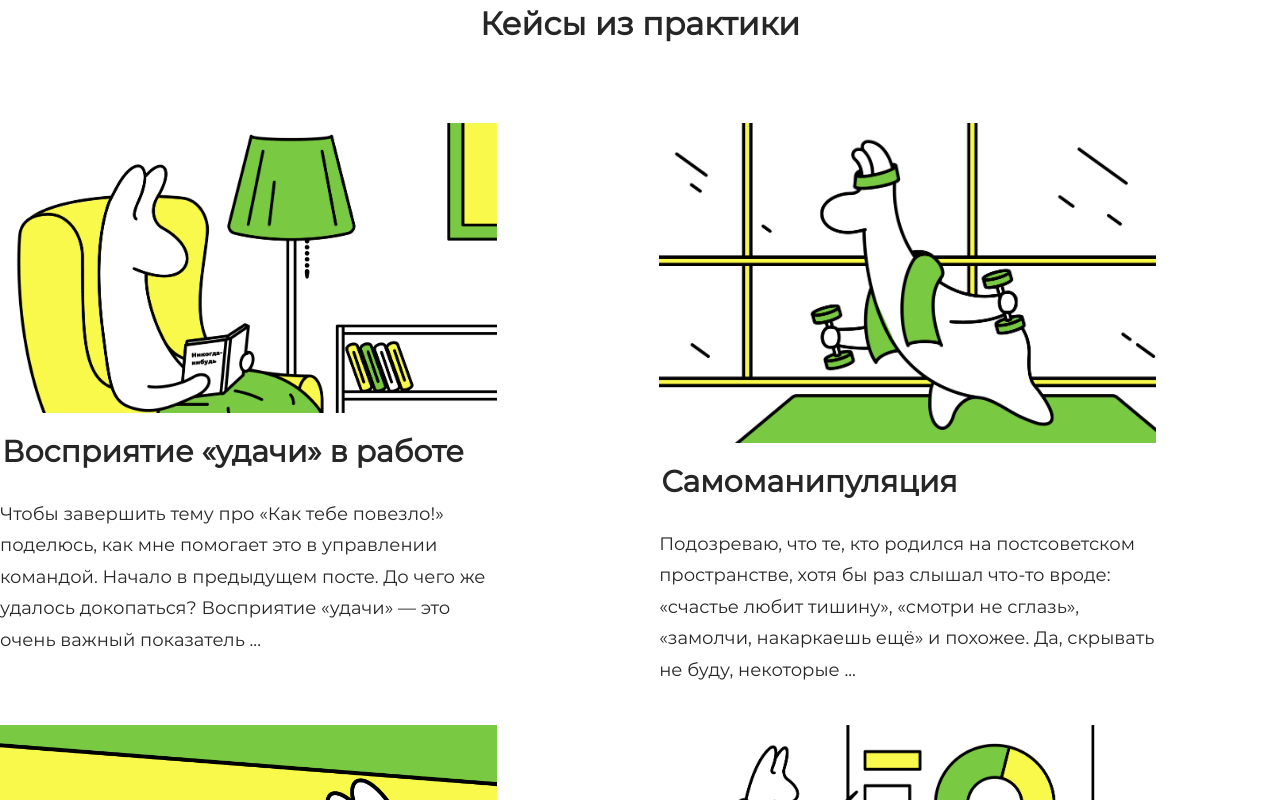
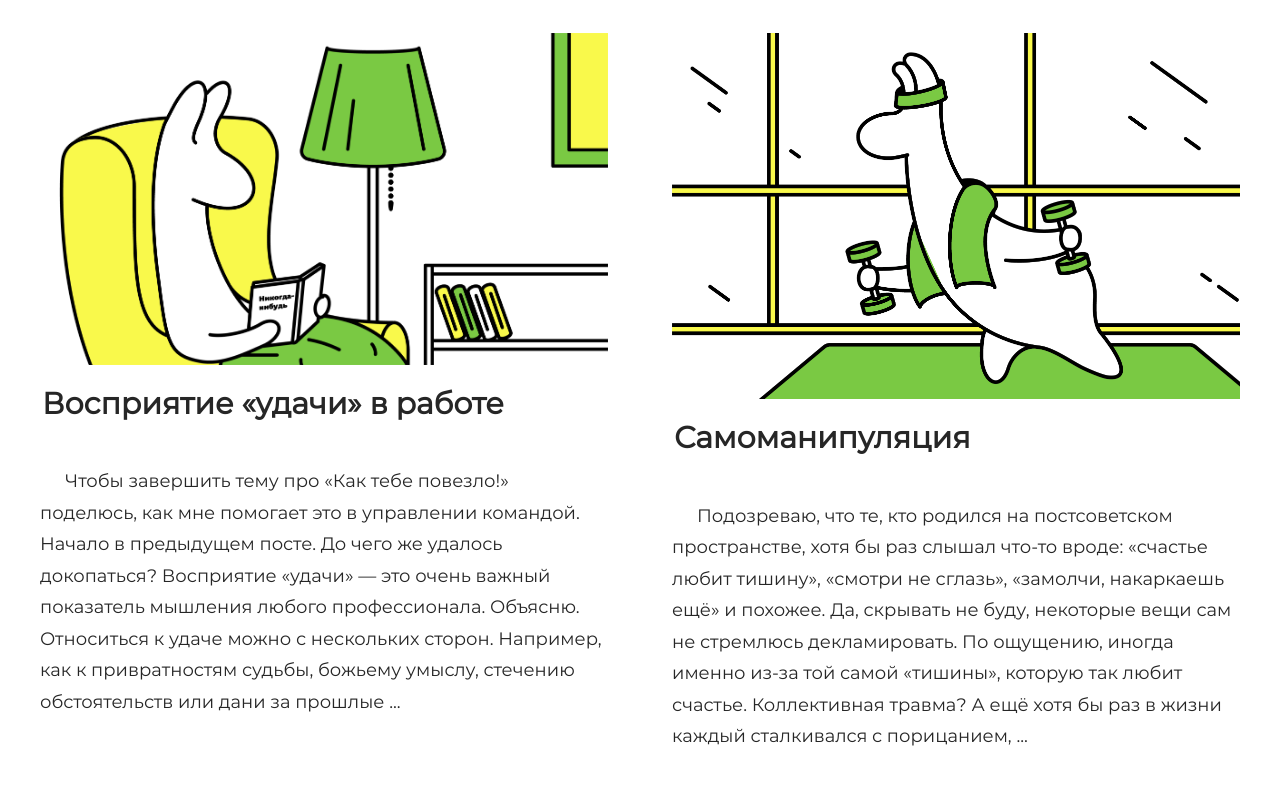
Before and after one commit to ITGirls-PM/developers, a Next.js app: page /practice in a window 1280 px wide. Shown: the part 280-1080 px from the top of the page. Built offline with nearby package versions, Linux system fonts and the light colour scheme.

Commit message:
cases page was finished

```diff
--- a/src/app/blog/style.module.scss
+++ b/src/app/blog/style.module.scss
@@ -1,7 +1,7 @@
 @import '../globals.scss';
 
 .blog {
-  padding-top: 170px;
+  padding-top: 80px;
   max-width: 100%;
   margin: 0 auto;
   display: flex;
--- a/src/app/practice/page.jsx
+++ b/src/app/practice/page.jsx
@@ -1,7 +1,7 @@
 import React from 'react';
 import style from './style.module.scss';
 import { practiceData } from '../../constants/practice/practiceData.js';
-import PracticeBlog from '@/components/ArticlePractice';
+import ArticlePractice from '@/components/ArticlePractice';
 
 export default function Practice() {
   return (
@@ -9,7 +9,7 @@ export default function Practice() {
       <h1 className={style['heading']}>Кейсы из практики</h1>
       <div className={style['practice__container']}>
         {practiceData.map((item) => {
-          return <PracticeBlog {...item} key={item.id} />;
+          return <ArticlePractice {...item} key={item.id} />;
         })}
       </div>
     </main>
--- a/src/app/practice/style.module.scss
+++ b/src/app/practice/style.module.scss
@@ -3,8 +3,8 @@
 .practice__container {
   display: grid;
   grid-template-columns: 1fr 1fr;
-  gap: 3vw;
-  width: 100vw;
+  gap: 5vw;
+  width: 100%;
   min-width: 320px;
   max-width: 1440px;
 }
@@ -18,7 +18,7 @@
   align-items: center;
   gap: 10vh;
   color: $black;
-  padding: 170px 40px 0px 40px;
+  padding: 80px 40px 0px 40px;
 }
 .heading {
   font-family: 'Montserrat', sans-serif;
@@ -50,4 +50,8 @@
   }
 }
 @media (width < 640px) {
+  .heading {
+    padding-top: 2vw;
+    padding-bottom: 2vw;
+  }
 }
--- a/src/components/ArticleBlog/ArticleBlog.jsx
+++ b/src/components/ArticleBlog/ArticleBlog.jsx
@@ -13,7 +13,7 @@ const ArticleBlog = (props) => {
       />
       <div className={style['blog__info']}>
         <h2 className={style['blog__title']}>{props.title}</h2>
-        <span className={style['blog__text']}>{props.text}</span>
+        <p className={style['blog__text']}>{props.text}</p>
       </div>
     </article>
   );
--- a/src/components/ArticleBlog/style.module.scss
+++ b/src/components/ArticleBlog/style.module.scss
@@ -24,6 +24,7 @@
   padding-bottom: 2vw;
 }
 .blog__text {
+  white-space: pre-line;
   font-weight: 300;
   color: $black;
   line-height: 1.75;
--- a/src/components/ArticlePractice/index.jsx
+++ b/src/components/ArticlePractice/index.jsx
@@ -2,7 +2,7 @@ import Image from 'next/image';
 import style from './style.module.scss';
 import DescriptionPractice from '../DescriptionPractive';
 
-const PracticeBlog = (props) => {
+const ArticlePractice = (props) => {
   return (
     <article className={style['practice__article']}>
       <Image
@@ -19,4 +19,4 @@ const PracticeBlog = (props) => {
     </article>
   );
 };
-export default PracticeBlog;
+export default ArticlePractice;
--- a/src/components/ArticlePractice/style.module.scss
+++ b/src/components/ArticlePractice/style.module.scss
@@ -2,7 +2,7 @@
 
 .practice__section-image {
   height: auto;
-  width: 80%;
+  width: 100%;
 }
 .practice__article {
   display: flex;
@@ -12,7 +12,7 @@
   gap: 1.5vw;
 }
 .practice__info {
-  max-width: 80%;
+  max-width: 100%;
 }
 .practice__title {
   color: $black;
@@ -32,7 +32,7 @@
     align-items: center;
     gap: 1.5vw;
     max-width: 640px;
-    padding: 0 45px;
+    padding: 0;
   }
   .practice__section-image {
     height: auto;
@@ -42,6 +42,7 @@
     max-width: 100%;
   }
   .practice__title {
-    padding-bottom: 28px;
+    padding-top: 2vw;
+    padding-bottom: 2vw;
   }
 }
--- a/src/components/DescriptionPractive/index.js
+++ b/src/components/DescriptionPractive/index.js
@@ -12,7 +12,7 @@ export default function DescriptionPractice(props) {
   let text = props.text;
 
   const clicedNumber = () => {
-    let clicedText = 205;
+    let clicedText = 405;
     for (let i = 0; i < 20; i++) {
       if (props.text[clicedText + i] === ' ')
         return (clicedText = clicedText + i);
@@ -27,16 +27,22 @@ export default function DescriptionPractice(props) {
   }
 
   return (
-    <span className={style['practice__text']}>
+    <p className={style['practice__text']}>
       {firstPartText}
-      <span style={clicked ? { display: 'none' } : { display: 'inline' }}>
+      <p
+        className={style['practice__common-text']}
+        style={clicked ? { display: 'none' } : { display: 'inline' }}
+      >
         <bottom className={style['practice__bottom']} onClick={handleClicked}>
           ...
         </bottom>
-      </span>
-      <span style={clicked ? { display: 'inline' } : { display: 'none' }}>
+      </p>
+      <p
+        className={style['practice__common-text']}
+        style={clicked ? { display: 'inline' } : { display: 'none' }}
+      >
         {secondPartText}
-      </span>
-    </span>
+      </p>
+    </p>
   );
 }
--- a/src/components/DescriptionPractive/style.module.scss
+++ b/src/components/DescriptionPractive/style.module.scss
@@ -4,6 +4,7 @@
   color: $black;
   line-height: 1.75;
   font-size: 18px;
+  text-indent: 25px;
   word-wrap: break-word;
 }
 .practice__bottom {
@@ -17,9 +18,13 @@
   text-decoration-color: $green;
   transition: height 0.3s ease, opacity 0.3s ease;
 }
+.practice__common-text {
+  white-space: pre-line;
+}
 @media (width< 640px) {
   .practice__text {
     line-height: 1.55;
     font-size: 16px;
+    margin: 0;
   }
 }
--- a/src/constants/practice/practiceData.js
+++ b/src/constants/practice/practiceData.js
@@ -6,6 +6,7 @@ const practiceData = [
     text: `Чтобы завершить тему про «Как тебе повезло!» поделюсь, как мне помогает это в управлении командой. Начало в предыдущем посте.
     До чего же удалось докопаться? Восприятие «удачи» — это очень важный показатель мышления любого профессионала.
     Объясню. Относиться к удаче можно с нескольких сторон.
+
     Например, как к привратностям судьбы, божьему умыслу, стечению обстоятельств или дани за прошлые хорошие дела. В прицнипе — пожалуйста, но продуктивной составляющей в этом ноль. Вся ответственность за такое событие при таком отношении перекладывается на судьбу, Бога, обстоятельства или карму.
     Если подойти к этому вопросу с прагматизмом, восприятие «удачи» — это критическая способность оценивать закономерности, которые к этой удаче привели. А что это такое? А это уже — нелинейное планирование. Приходим в мою профессиональную область, где я чувствую себя уверенно и могу пояснить со знанием дела 🙂
     Возьмём прям определение: «Нелинейное планирование — совокупность факторов благоприятных для выполнения той или иной задачи». Что-то чувсвутете, куда клюню, да? Не буду томить.
@@ -15,6 +16,7 @@ const practiceData = [
     3. умение быть в порядке.
     Совместив удачу и нелинейное планирование, в моей в практике появился специальный кейс для собеседования кандидатов в мою команду.
     Делюсь! Я прошу рассказать про любое судьбоносное событие из жизни. И после рассказа задаю контрольный вопрос: «Какие закономерности привели к нему?».
+
     Ну вот, теперь вы сможете легче поработать со мной при желании! 🙂 Тут есть подвох — правильного ответа на этот вопрос нет. Но есть нужное для развития в моей команде рассуждение. По опыту собеседований, вопрос — кладезь. `,
   },
   {
@@ -56,31 +58,22 @@ const practiceData = [
     id: 4,
     image: '/images/practice/lama-graph.webp',
     title: 'Рабочие чаты и флудилки: внутренний распорядок',
-    text: `1. Общий рабочий чат менеджмента.
+    text: `1. Общий рабочий чат менеджмента \n
     Состав чата: я-2. Так как в моей команде несколько уровней менеджмента, необходим основной чат, где обсуждаются рабочие вопросы. Внутри участники всех направлений и подгрупп, которые отвечают за управление своими группами, проектами и отдельными направлениями работы. Основной чат, где решаются рабочие вопросы между любыми участниками всей команды. Дополнительная ценность — при необходимости можно обсудить нерабочие активности или скинуть фото-отчёт с корпоратива сразу на всех 😁
-
     2. Чат руководителей.
     Это чат для меня и моих «директов» (сотрудников в прямом подчинении). Чат используется для быстрой координации по орг.моментам, принятия решений и обсуждения кросс-командных вопросов.
-
     3. Чат структурной команды.
     Таких команд у меня получается три — чатов тоже. Состав чата: руководитель группы, его сотрудники и я. Такой чат помогает увести из п.1 обсуждение вопросов, для которых необходимо решение только внутренним составом и формируется четкое понимание состава группы и зона ответственности команды. Важно: в чате техников должны быть именно техники, в чате операционного управления — операционные руководители и всё. Все остальные участники всегда доступны в п.1.
-
     4. Чаты профильных специалистов.
     У нас есть специалисты по контенту, администраторы, кураторы, поддержка — все они существуют по отдельности. Работают те же принципы из п.3. Дополнительная ценность — в такой чат можно добавить любого необходимого участника, а он, в свою очередь, может замьютить его до призыва. Очень удобно! ✨
-
     5. Общая флудилка.
     Вся команда из чатов выше нуждается в том, чтобы выпустить пар, поболтать, поделиться фотографией кота или классным мемом. Если добавить в него бота с гороскопами, анекдотами, мемами и полезными командами — становится особенно уютно.
-
     6. Склад полезного.
     У нас есть чат, который называется «Сундук». Собственно, как сундук он и используется. Там складируется всё, что бывает необходимо найти под рукой.
-
     7. Публичный канал.
     Мы — инфраструктура. Это значит, что работаем на большое количество внутренних заказчиков. Нам важно своевременно и полно информировать об изменениях, новостях и планах. Канал — один из способов решить эту задачу.
-
     Не учитываю здесь внутреннюю специфику: например, у нашей поддержки есть чат с лучшими ответами и чат, куда публикуются ответы, которые очень бы хотелось, но отправить нельзя 😉
-
     И конечно, распределенные исполнители, маленькая армия из 3000 сотрудников, тоже поделена на логические части по выполняемым проектам.
-
     Надеюсь, было полезно 🤗`,
   },
 ];
```
Also changed, not shown: public/images/Practice/lama-computer.webp.
